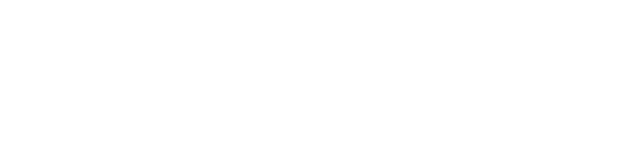
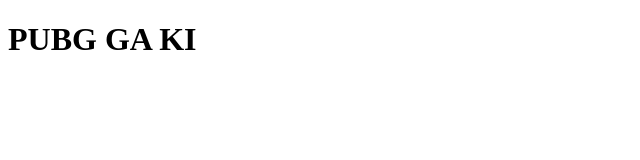
Before and after one commit to bagusekaofc/todolist, a plain HTML site: page index.html in a window 1280 px wide. Shown: the whole page, without its empty margins (0-640 px from the left). Drawn offline with Linux system fonts and the light colour scheme.

Commit message:
Update index.html

```diff
--- a/index.html
+++ b/index.html
@@ -5,5 +5,7 @@
     <meta name="viewport" content="width=device-width, initial-scale=1.0" />
     <title>Document</title>
   </head>
-  <body></body>
+  <body>
+    <h1>PUBG GA KI</h1>
+  </body>
 </html>
```
